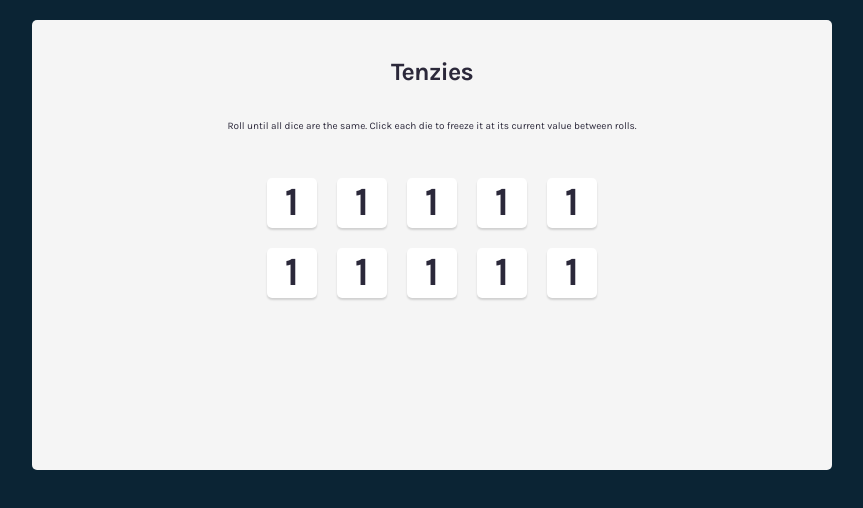
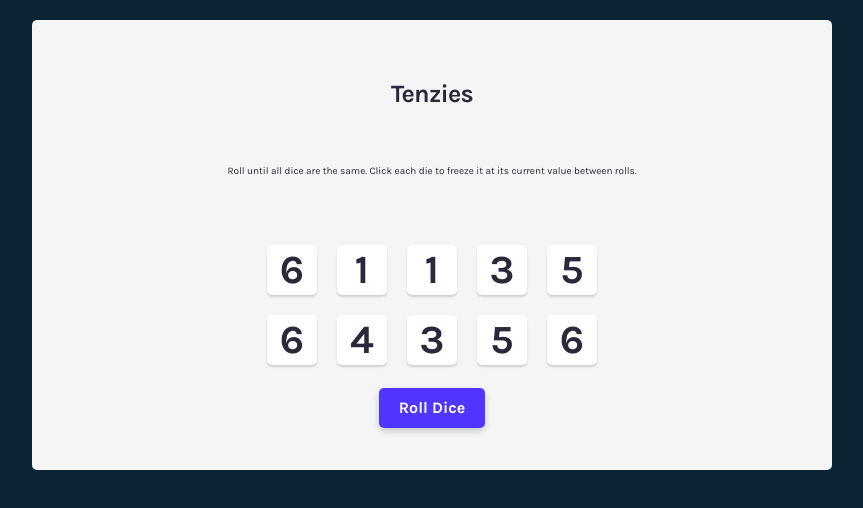
Before and after one commit to marktlinn/tenziesReact, a React (Vite) app: page / in a window 1280 px wide. Shown: the top 508 px of the page, without its empty margins (208-1071 px from the left). Built offline with nearby package versions, Linux system fonts and the light colour scheme.

Commit message:
generating array of numbers for dice, button created to roll dice

```diff
--- a/src/App.jsx
+++ b/src/App.jsx
@@ -3,23 +3,34 @@ import React from "react"
 import Die from "./components/Die"
 
 function App() {
+  const [dice, setDieNum] = React.useState(allNewDice())
+
+// function to generate a random number between 1-6
+  function allNewDice (){
+    const nums =  []
+      for(let i = 0; i<10; i++){
+      nums.push(Math.floor(Math.random() * (6 - 1 + 1) + 1))
+    }
+    return nums
+  }
+  function rollDice(){
+    setDieNum(allNewDice());
+  }
+
+
+  const dieSet = dice.map(elem=> <Die value={elem}/>)
+  console.log(dieSet)
   return (
     <main>
       <h1 className="titleText">Tenzies</h1>
       <p>Roll until all dice are the same. Click each die to freeze it at its current value between rolls.</p>
-      <div className="dice-section">
-        <Die num={1}/>
-        <Die num={1}/>
-        <Die num={1}/>
-        <Die num={1}/>
-        <Die num={1}/>
-        <Die num={1}/>
-        <Die num={1}/>
-        <Die num={1}/>
-        <Die num={1}/>
-        <Die num={1}/>
-
+      <div
+        className="dice-section">
+          {dieSet}
       </div>
+      <button
+      onClick={rollDice}
+      >Roll Dice</button>
     </main>
 
   )
--- a/src/components/Die.jsx
+++ b/src/components/Die.jsx
@@ -1,7 +1,7 @@
 import React from "react"
 
 export default function Die(props) {
-    const { num: value } = props;
+    const { value } = props;
     return (
         <div className="die">
             <span className="die-number">{value}</span>
--- a/src/index.css
+++ b/src/index.css
@@ -26,6 +26,7 @@ main{
   display: flex;
   flex-direction: column;
   align-items: center;
+  justify-content: space-evenly;
   max-width: 800px;
   height: 450px;
   background-color: #F5F5F5;
@@ -90,3 +91,27 @@ main{
   font-weight: 700;
   line-height: .24rem;
 }
+
+button{
+  background: #5035FF;
+  box-shadow: 0 3.2px 7.68px rgba(0, 0, 0, 0.18);
+  border-radius: .5rem;
+  border: none;
+  padding: 1rem 2rem;
+  font-weight: 700;
+  font-size: 1.6rem;
+  line-height: 2rem;
+  display: flex;
+  align-items: center;
+  text-align: center;
+  color: #FFF;
+}
+
+button:hover{
+  background-color: #5035ffda;
+
+}
+
+button:active{
+  background-color: #5035ff9e;
+}
```
